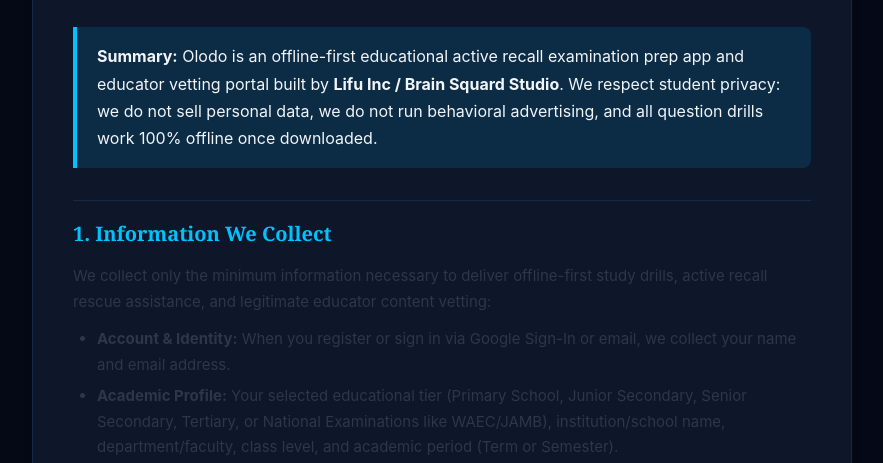
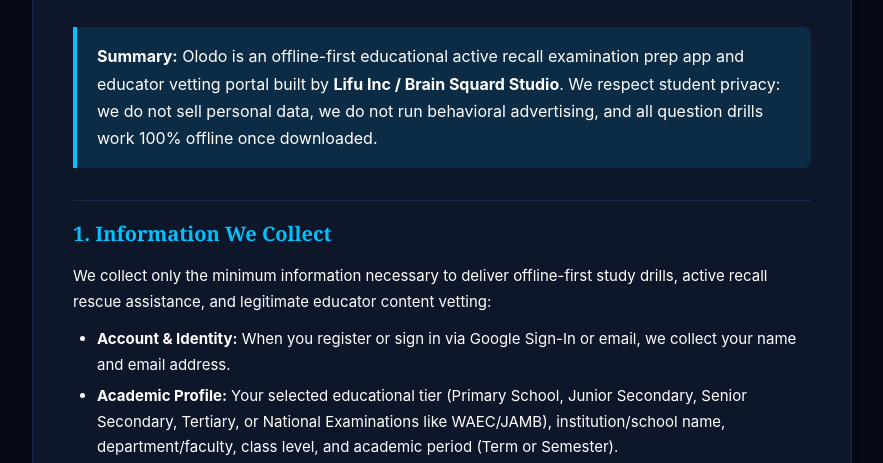
Before and after one commit to lifuinc/lifuinc-olodo-web, a plain HTML site: page privacy.html in a window 1280 px wide. Shown: the part 266-729 px from the top of the page, without its empty margins (198-1081 px from the left). Drawn offline with Linux system fonts and the light colour scheme.

Commit message:
style: set privacy policy body font color to white

```diff
--- a/privacy.html
+++ b/privacy.html
@@ -10,7 +10,7 @@
     body {
       display: block;
       background: var(--bg);
-      color: var(--text);
+      color: #FFFFFF;
       line-height: 1.7;
     }
     .privacy-container {
@@ -76,7 +76,7 @@
     }
     p, li {
       font-size: 15px;
-      color: #2D3748;
+      color: #FFFFFF;
       margin-bottom: 12px;
     }
     ul {
@@ -92,6 +92,10 @@
       padding: 16px 20px;
       border-radius: 0 8px 8px 0;
       margin: 20px 0;
+      color: #FFFFFF;
+    }
+    .highlight-box strong {
+      color: #FFFFFF;
     }
     .footer-nav {
       margin-top: 30px;
```
